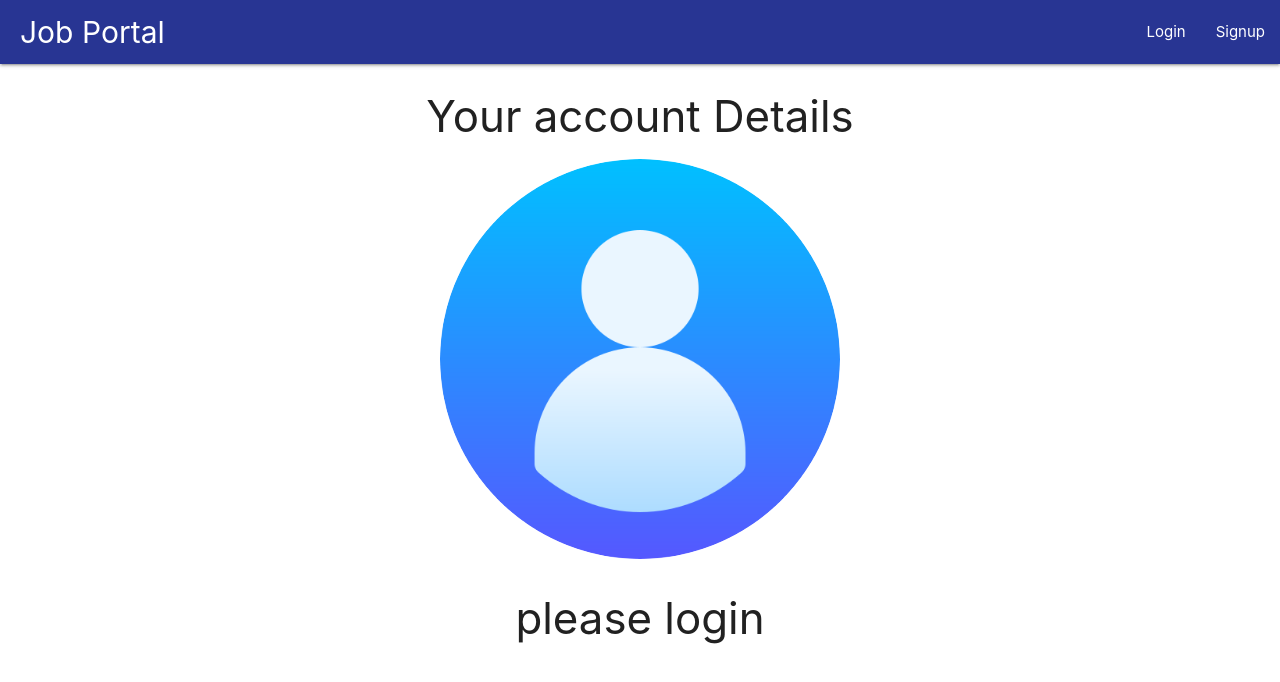
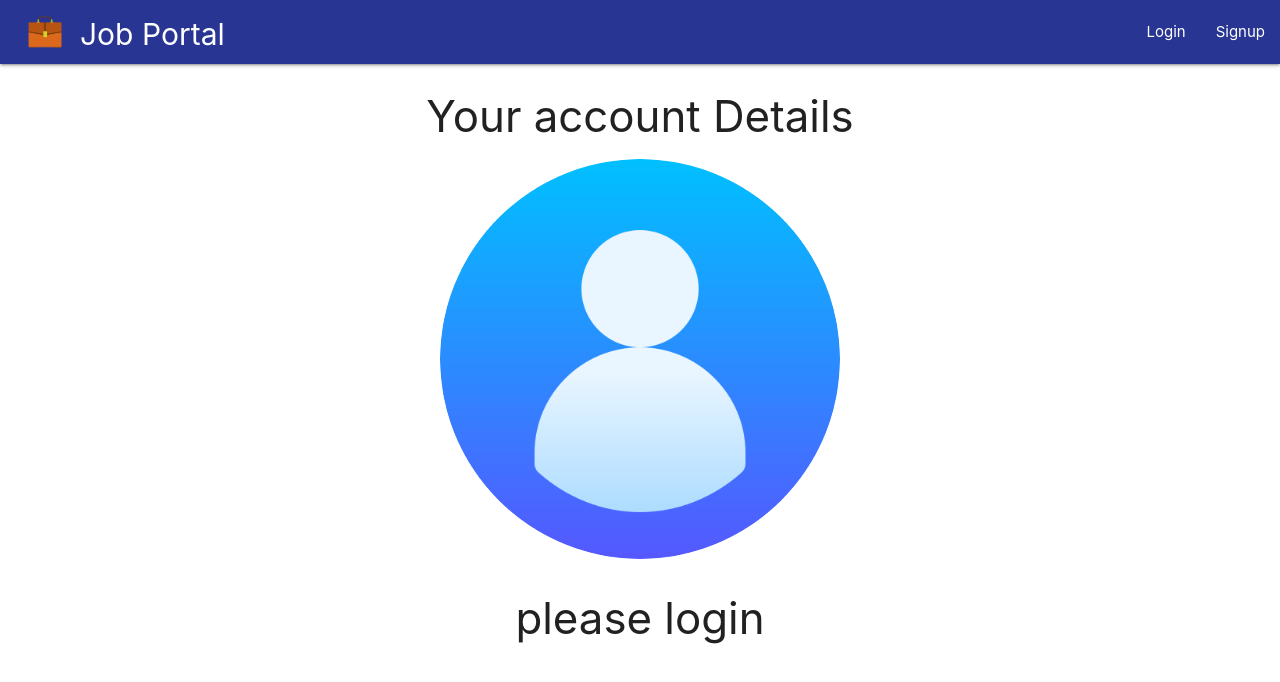
Before and after one commit to Abhithakur7080/Jop-portal, a plain HTML site: page public/index.html in a window 1280 px wide. Drawn offline with nearby package versions, Linux system fonts and the light colour scheme; no server answers.

Commit message:
logo and favicon added

```diff
--- a/public/index.html
+++ b/public/index.html
@@ -3,6 +3,7 @@
   <head>
     <meta charset="UTF-8" />
     <meta name="viewport" content="width=device-width, initial-scale=1.0" />
+    <link rel="shortcut icon" href="Senza-titolo-1.png" type="image/x-icon" />
     <title>Firebase App</title>
     <link
       href="https://cdn.jsdelivr.net/npm/remixicon@4.2.0/fonts/remixicon.css"
@@ -16,11 +17,33 @@
   </head>
   <body>
     <nav>
-      <div class="nav-wrapper #283593 indigo darken-3">
-        <a href="#"  style="margin-left: 20px; text-align: left; font-size: 2rem;">Job Portal</a>
+      <div
+        class="nav-wrapper #283593 indigo darken-3"
+        style="
+          display: flex;
+          justify-content: space-between;
+          align-items: center;
+        "
+      >
+        <div style="display: flex; align-items: center; padding-left: 20px;">
+          <img src="Senza-titolo-1.png" alt="logo" width="50px" />
+          <h6
+            style="
+              margin-left: 10px;
+              text-align: left;
+              font-size: 2rem;
+              line-height: 5px;
+            "
+          >
+            Job Portal
+          </h6>
+        </div>
+
         <ul id="nav-mobile" class="right">
           <li><a id="login" href="#modal2" class="modal-trigger">Login</a></li>
-          <li><a id="signup" href="#modal1" class="modal-trigger">Signup</a></li>
+          <li>
+            <a id="signup" href="#modal1" class="modal-trigger">Signup</a>
+          </li>
           <li><a id="logout" onclick="logout()">Logout</a></li>
         </ul>
       </div>
@@ -243,7 +266,7 @@
       <div class="userDetails"></div>
     </div>
 
-    <table id="table" style="display: none;">
+    <table id="table" style="display: none">
       <thead>
         <tr>
           <th>Name</th>
@@ -255,9 +278,7 @@
         </tr>
       </thead>
 
-      <tbody id="tbody">
-
-      </tbody>
+      <tbody id="tbody"></tbody>
     </table>
     <!-- Compiled and minified JavaScript -->
     <script src="https://cdnjs.cloudflare.com/ajax/libs/materialize/1.0.0/js/materialize.min.js"></script>
```
Also changed, not shown: public/Senza-titolo-1.png (added).
